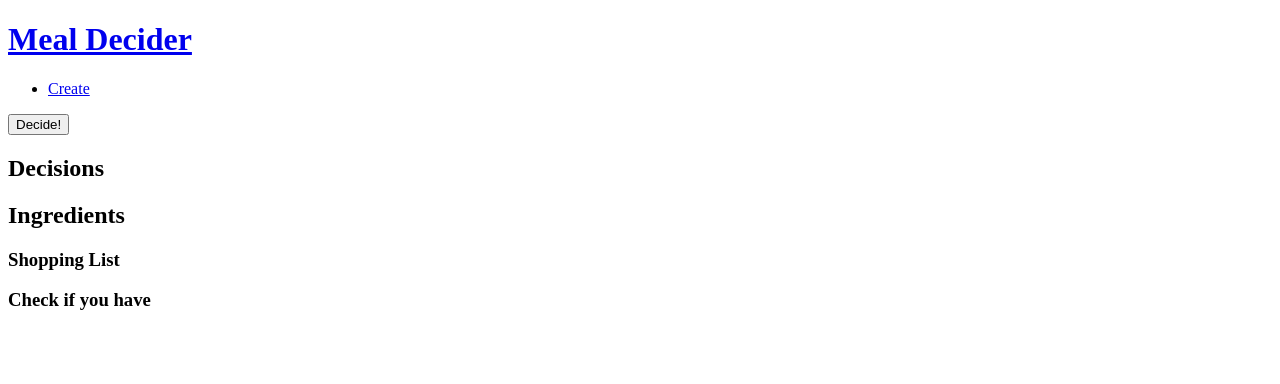
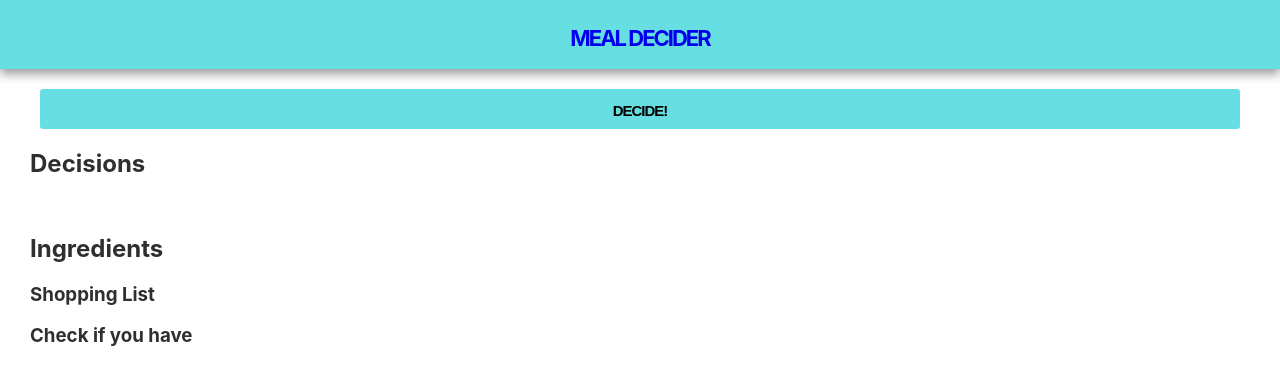
Before and after one commit to leggsimon/meal-decider, a React (Vite) app: page / in a window 1280 px wide. Shown: the top 384 px of the page. Built offline with nearby package versions, Linux system fonts and the light colour scheme.

Commit message:
basic styles

```diff
--- a/src/App.jsx
+++ b/src/App.jsx
@@ -1,6 +1,7 @@
 import React from 'react';
-import { BrowserRouter as Router, Switch, Route, Link } from 'react-router-dom';
+import { BrowserRouter as Router, Switch, Route } from 'react-router-dom';
 import './App.css';
+import Header from './components/Header';
 import Home from './pages/Home';
 import Create from './pages/Create';
 
@@ -8,18 +9,7 @@ function App() {
 	return (
 		<Router>
 			<div className="App">
-				<Link to="/">
-					<h1>Meal Decider</h1>
-				</Link>
-
-				<nav>
-					<ul>
-						<li>
-							<Link to="/create">Create</Link>
-						</li>
-					</ul>
-				</nav>
-
+				<Header />
 				<Switch>
 					<Route exact path="/">
 						<Home />
--- /dev/null
+++ b/src/components/Header.jsx
@@ -0,0 +1,101 @@
+import React, { useState } from 'react';
+import { Link } from 'react-router-dom';
+import styled, { css } from 'styled-components';
+
+// https://www.schemecolor.com/light-and-pale.php
+
+const StyledHeader = styled.header`
+	width: 100%;
+	background-color: #67dfe2;
+	display: flex;
+	flex-direction: column;
+	align-items: center;
+	padding: 15px 0;
+	box-shadow: 0px 5px 10px #999;
+	font-variant: all-petite-caps;
+	letter-spacing: -2px;
+`;
+const List = styled.ul`
+	list-style: none;
+	padding: 0;
+`;
+
+const Nav = styled.nav`
+	background-color: #f9d8d6;
+	width: 100%;
+	display: flex;
+	flex-direction: column;
+	align-items: center;
+	justify-content: center;
+	height: 0;
+	transition: height 0.2s ease-in-out 0s;
+	box-shadow: 0px 5px 10px #999;
+
+	${(props) =>
+		props.expanded &&
+		css`
+			height: 60px;
+			opacity: 1;
+			transition: height 0.3s ease-in-out;
+		`}
+
+	${List} {
+		opacity: 0;
+		transition: opacity 0.1s ease-in-out 0s;
+
+		${(props) =>
+			props.expanded &&
+			css`
+				opacity: 1;
+				transition: opacity 0.2s ease-in-out 0.2s;
+			`}
+	}
+`;
+const ListItem = styled.li`
+	font-variant: all-petite-caps;
+	font-weight: 200;
+`;
+const Heading = styled.h1`
+	margin: 0;
+`;
+
+const StyledLink = styled(Link)`
+	text-decoration: none;
+
+	&:hover {
+		text-decoration: underline;
+	}
+
+	&:visited {
+		color: unset;
+	}
+`;
+
+export default function Header() {
+	const [expanded, setExpanded] = useState(false);
+	return (
+		<>
+			<StyledHeader onClick={() => setExpanded((e) => !e)}>
+				<StyledLink
+					onClick={(event) => {
+						event.stopPropagation();
+						setExpanded(false);
+					}}
+					to="/"
+				>
+					<Heading>Meal Decider</Heading>
+				</StyledLink>
+			</StyledHeader>
+
+			<Nav expanded={expanded}>
+				<List>
+					<ListItem>
+						<StyledLink onClick={() => setExpanded(false)} to="/create">
+							Create
+						</StyledLink>
+					</ListItem>
+				</List>
+			</Nav>
+		</>
+	);
+}
--- a/src/index.css
+++ b/src/index.css
@@ -1,12 +1,13 @@
-/* body {
+body {
 	margin: 0;
 	font-family: -apple-system, BlinkMacSystemFont, 'Segoe UI', 'Roboto', 'Oxygen',
 		'Ubuntu', 'Cantarell', 'Fira Sans', 'Droid Sans', 'Helvetica Neue',
 		sans-serif;
 	-webkit-font-smoothing: antialiased;
 	-moz-osx-font-smoothing: grayscale;
+	color: #2f2f2f;
 }
-*/
+
 pre {
 	display: block;
 	margin: 20px;
--- a/src/pages/Home.jsx
+++ b/src/pages/Home.jsx
@@ -1,6 +1,7 @@
 import React, { useState } from 'react';
 import recipes from '../data/v2/recipes.json';
 import Ingredients from '../components/Ingredients';
+import styled from 'styled-components';
 
 function getRandomRecipes(numberOfResults, resultsFrom) {
 	const set = new Set();
@@ -12,12 +13,32 @@ function getRandomRecipes(numberOfResults, resultsFrom) {
 	return Array.from(set);
 }
 
+const Main = styled.main`
+	padding-top: 20px;
+	margin: 0 30px;
+	display: flex;
+	flex-direction: column;
+`;
+
+const Button = styled.button`
+	height: 40px;
+	border: none;
+	border-radius: 3px;
+	background-color: #67dfe2;
+	margin: 0 10px;
+
+	font-size: 1.3em;
+	font-weight: bold;
+	letter-spacing: -1px;
+	font-variant-caps: all-petite-caps;
+`;
+
 export default function Home() {
 	const [decisions, setDecisions] = useState([]);
 
 	return (
-		<div>
-			<button
+		<Main>
+			<Button
 				onClick={() => {
 					setDecisions(
 						getRandomRecipes(
@@ -28,7 +49,7 @@ export default function Home() {
 				}}
 			>
 				Decide!
-			</button>
+			</Button>
 			<h2>Decisions</h2>
 			<output>
 				<ul>
@@ -42,6 +63,6 @@ export default function Home() {
 					.map((decision) => decision.ingredients || [])
 					.flat()}
 			/>
-		</div>
+		</Main>
 	);
 }
```
